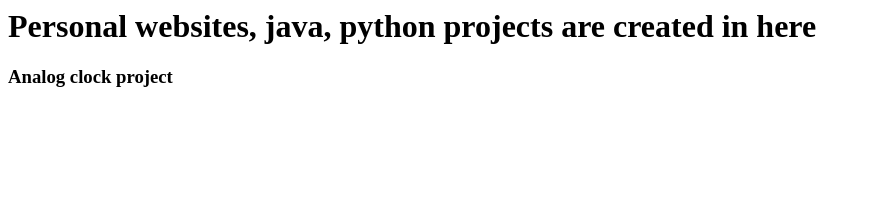
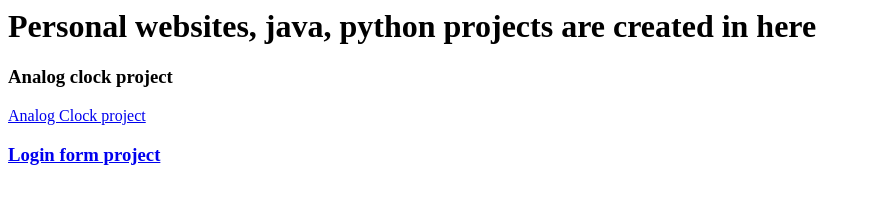
Before and after one commit to KyleKyleA/PersonalProjectsKyle.github.io, a plain HTML site: page index.html in a window 1280 px wide. Shown: the whole page, without its empty margins (0-871 px from the left). Drawn offline with Linux system fonts and the light colour scheme.

Commit message:
Update index.html

```diff
--- a/index.html
+++ b/index.html
@@ -4,7 +4,7 @@
   </head>
     <b><h1> Personal websites, java, python projects are created in here </h1></b>
     <h3> Analog clock project </h3>
-    <p><a href="Analog clock/index.html"></p>
-    <p><a href="./Analog clock/index.html"></a></p>
+    <p><a href="Analog clock/index.html"> Analog Clock project</p>
+    <h3>Login form project </h3>
     <p><a href="./login form/index.html"></a></p>
 </html>
```
